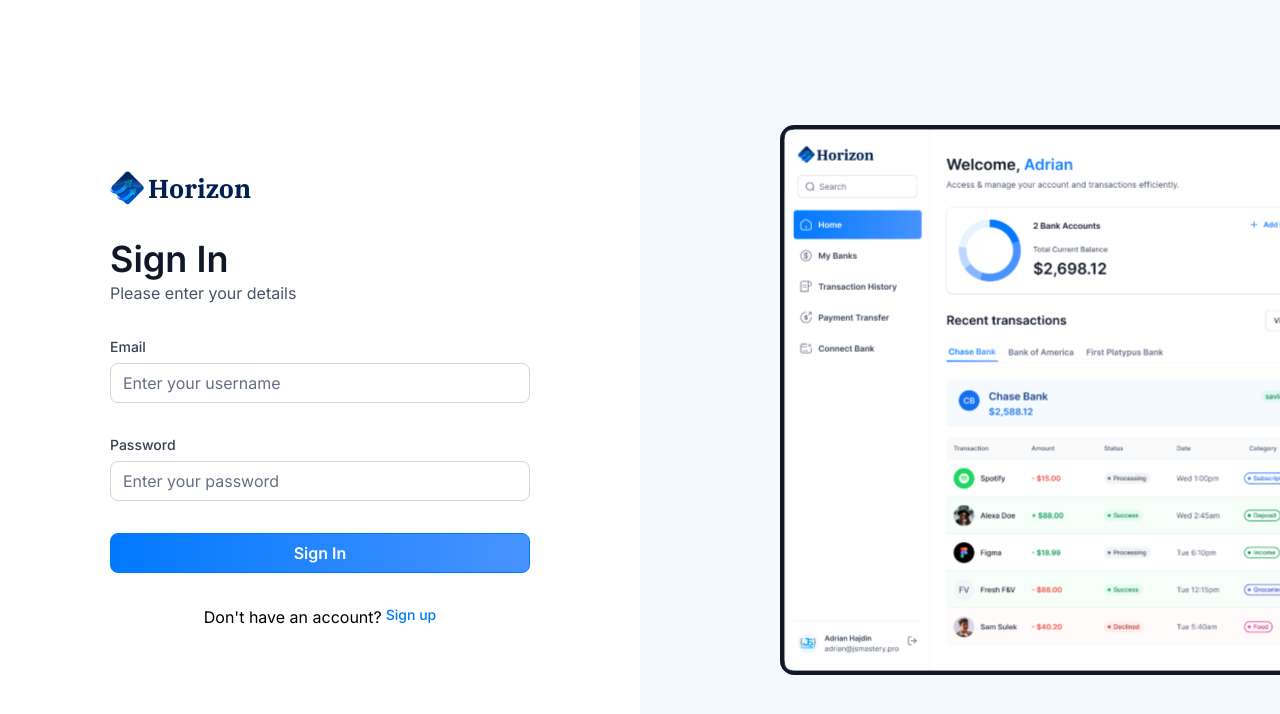
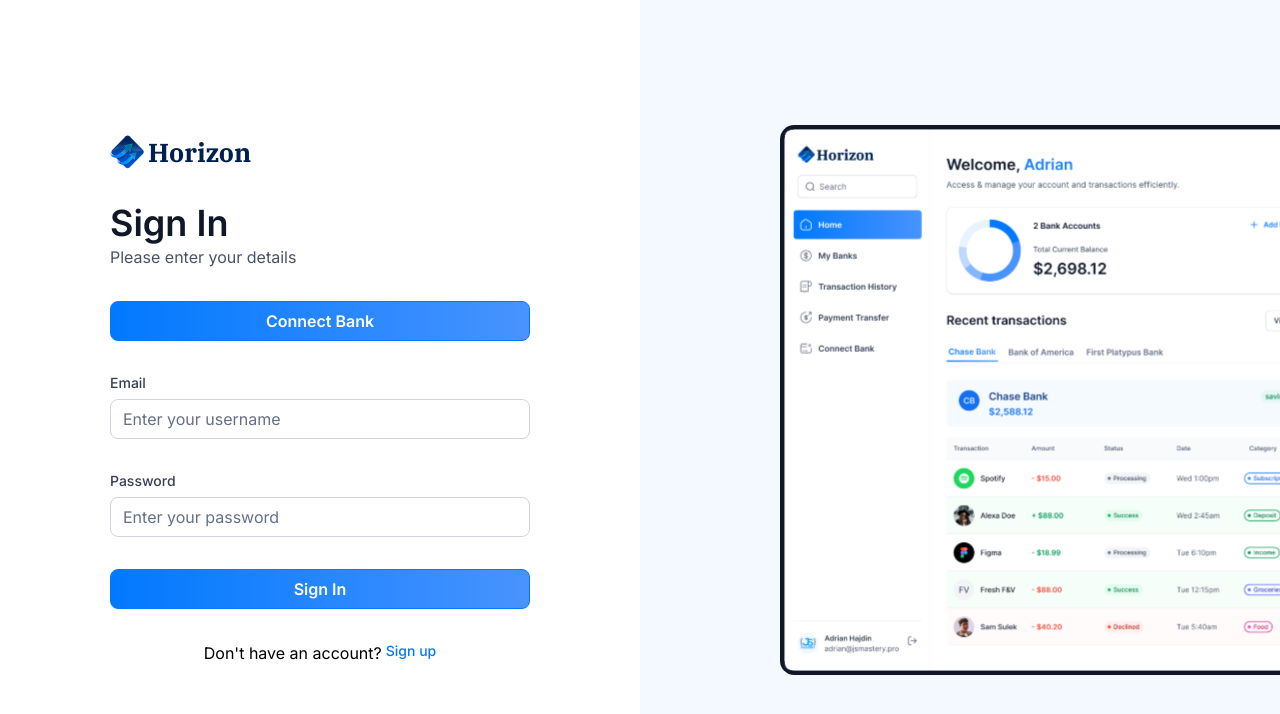
Before and after one commit to ashugh12/Banking_app, a Next.js app in the folder my-app/: page /sign-in in a window 1280 px wide. Shown: the top 714 px of the page. Built offline with nearby package versions, Linux system fonts and the light colour scheme.

Commit message:
Plaid-Link

```diff
--- a/my-app/components/AuthForm.tsx
+++ b/my-app/components/AuthForm.tsx
@@ -16,6 +16,7 @@
 import SignUp from '@/app/(auth)/sign-up/page'
 import { useRouter } from 'next/navigation'
 import { getLoggedInUser, signIn, signUp } from '@/lib/actions/user.actions'
+import PlaidLink from './PlaidLink'
 
 const AuthForm = ({ type }: { type: string }) => {
     const router =useRouter();
@@ -85,11 +86,12 @@
                     </h1>
                 </div>
             </header>
-            {user ? (
+            {/* {user ? (
                 <div className='flex flex-col gap-4'>
-                    {/* PlaidLink */}
+                {PlaidLink}
                 </div>
-            ) :
+            ) : */}
+            <PlaidLink user={user} variant="primary"/>
                 <>
                     <Form {...form}>
                         <form onSubmit={form.handleSubmit(onSubmit)}
@@ -146,7 +148,7 @@
                     </footer>
                 </>
 
-            }
+            {/* } */}
         </section>
 
     )
--- /dev/null
+++ b/my-app/components/PlaidLink.tsx
@@ -0,0 +1,14 @@
+import React from 'react'
+import { Button } from './ui/button'
+
+const PlaidLink = ({user, variant}:PlaidLinkProps) => {
+  return (
+    <>
+        {variant === 'primary' ? (<Button className='plaidlink-primary'>Connect Bank</Button>): variant === 'ghost' ?(<Button>
+            Connect Bank
+        </Button>) :(<Button> Connect Bank</Button>) }
+    </>
+  )
+}
+
+export default PlaidLink
--- a/my-app/package.json
+++ b/my-app/package.json
@@ -20,12 +20,14 @@
     "lucide-react": "^0.379.0",
     "next": "14.2.3",
     "node-appwrite": "^12.0.1",
+    "plaid": "^24.0.0",
     "query-string": "^9.0.0",
     "react": "^18",
     "react-chartjs-2": "^5.2.0",
     "react-countup": "^6.5.3",
     "react-dom": "^18",
     "react-hook-form": "^7.51.5",
+    "react-plaid-link": "^3.5.1",
     "tailwind-merge": "^2.3.0",
     "tailwindcss-animate": "^1.0.7",
     "zod": "^3.23.8"
```
Also changed, not shown: my-app/lib/plaid.ts (added, +15 -0 lines), 2 other files (tests, documents, lock files or other folders).
